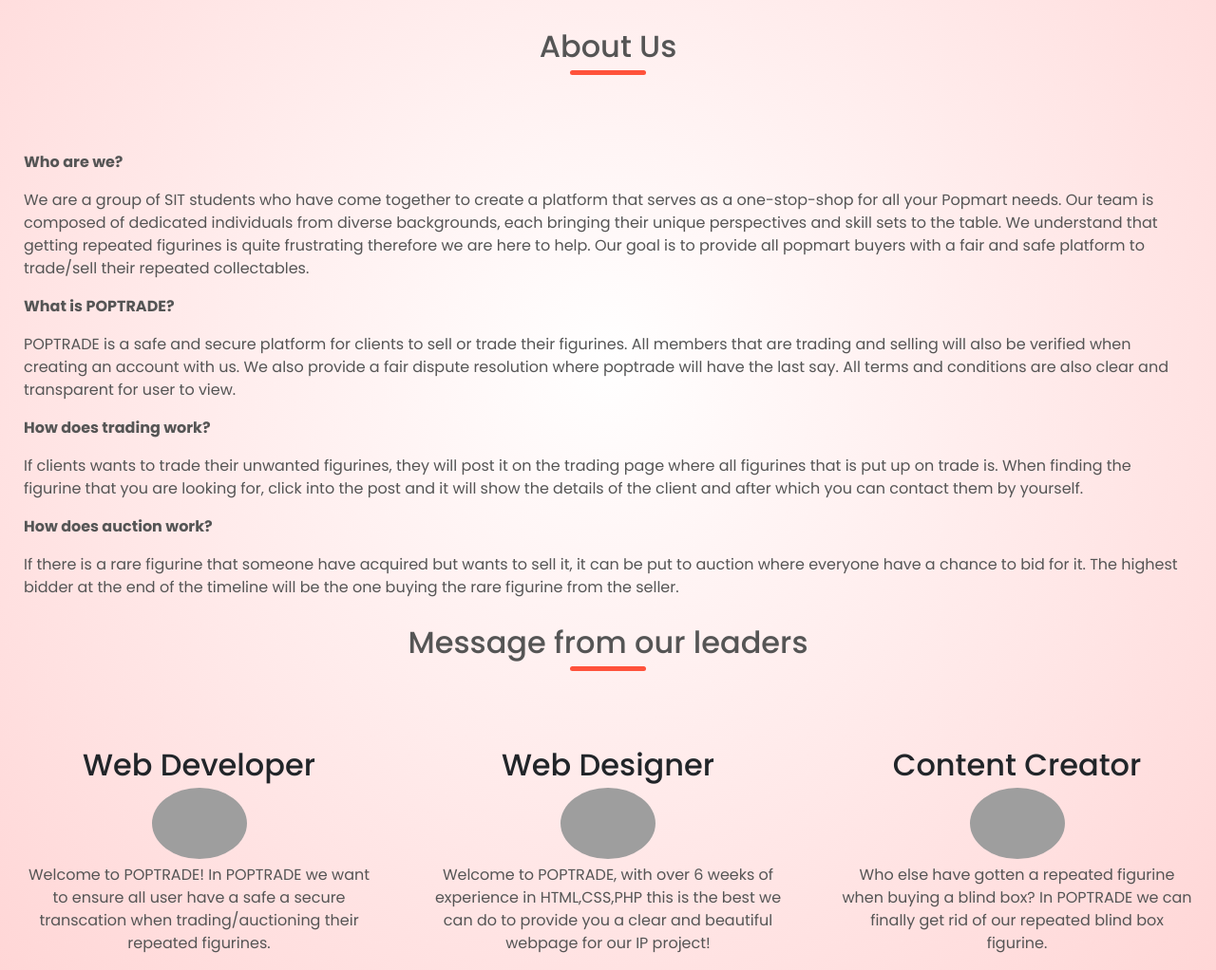
After one commit to hk2k1/POP-Trade, a Flask app: page /aboutus in a window 1280 px wide. The commit adds this page. Shown: the part 261-1283 px from the top of the page at 95% size. Run offline with Flask 2, Linux system fonts and the light colour scheme; parts of the project's set-up code (start-up, migrations or seed data) failed here and were passed over; grey boxes are pictures that could not be loaded.

Commit message:
updated about us page
- updated css format (about us)
- html aboaut us
privacy (not done)

```diff
--- /dev/null
+++ b/TLM2008_Project/Templates/aboutus.html
@@ -0,0 +1,39 @@
+{% extends 'base.html' %}
+{% block header %}
+<title>About us</title>
+{% endblock%}
+
+{%block content %}
+    <h2 class="title">About Us</h2>
+        <p class="bold">Who are we?</p>
+        <p>We are a group of SIT students who have come together to create a platform that serves as a one-stop-shop for all your Popmart needs. Our team is composed of dedicated individuals from diverse backgrounds, each bringing their unique perspectives and skill sets to the table. We understand that getting repeated figurines is quite frustrating therefore we are here to help. Our goal is to provide all popmart buyers with a fair and safe platform to trade/sell their repeated collectables.</p>
+        <p class="bold">What is POPTRADE?</p>
+        <p>POPTRADE is a safe and secure platform for clients to sell or trade their figurines. All members that are trading and selling will also be verified when creating an account with us. We also provide a fair dispute resolution where poptrade will have the last say. All terms and conditions are also clear and transparent for user to view.</p>
+        <p class="bold">How does trading work?</p>
+        <p>If clients wants to trade their unwanted figurines, they will post it on the trading page where all figurines that is put up on trade is. When finding the figurine that you are looking for, click into the post and it will show the details of the client and after which you can contact them by yourself.</p>
+        <p class="bold">How does auction work?</p>
+        <p>If there is a rare figurine that someone have acquired but wants to sell it, it can be put to auction where everyone have a chance to bid for it. The highest bidder at the end of the timeline will be the one buying the rare figurine from the seller.</p>
+
+    <h2 class="title">Message from our leaders</h2>
+
+
+  <body>
+    <div class="container1">
+      <div class="box1">
+          <h2>Web Developer</h2>
+          <img src="{{ url_for('static', filename='/img/POPtrade/WHAT_I_USED/photo_2023-02-14_12-59-19.jpg') }}">
+              <p>Welcome to POPTRADE! In POPTRADE we want to ensure all user have a safe a secure transcation when trading/auctioning their repeated figurines.</p>
+      </div>
+      <div class="box1">
+         <h2>Web Designer</h2>
+          <img src="{{ url_for('static', filename='/img/POPtrade/WHAT_I_USED/photo_2023-02-14_12-59-19.jpg') }}">
+        <p>Welcome to POPTRADE, with over 6 weeks of experience in HTML,CSS,PHP this is the best we can do to provide you a clear and beautiful webpage for our IP project!</p>
+      </div>
+      <div class="box1">
+         <h2>Content Creator</h2>
+          <img src="{{ url_for('static', filename='/img/POPtrade/WHAT_I_USED/photo_2023-02-14_12-59-19.jpg') }}">
+        <p>Who else have gotten a repeated figurine when buying a blind box? In POPTRADE we can finally get rid of our repeated blind box figurine.</p>
+      </div>
+    </div>
+  </body>
+{% endblock%}
--- a/TLM2008_Project/Templates/base.html
+++ b/TLM2008_Project/Templates/base.html
@@ -76,7 +76,7 @@
                         <li> <a href="">Marketplace</a></li>
                         <li><a href="/auction">Auction</a></li>
                         <li> <a href="">Favourites</a></li>
-                        <li><a href="">About Us</a></li>
+                        <li><a href="/aboutus">About Us</a></li>
                         {% if g.user %}
                             <li><span>{{ g.user['username'] }}</span>
                             <li><a href="/auth/logout">Log Out</a>
--- a/TLM2008_Project/routes.py
+++ b/TLM2008_Project/routes.py
@@ -25,7 +25,9 @@
 @main.route("/register")
 def register():
     return render_template("/auth/register.html")
-
+@main.route("/aboutus")
+def aboutus():
+    return render_template("/aboutus.html")
 #db.init_app(main)
 
 
--- a/TLM2008_Project/static/css/style.css
+++ b/TLM2008_Project/static/css/style.css
@@ -262,3 +262,33 @@
     text-align: center;
     padding: 10px; 20px;
 }
+/* About us page */
+ .container1 {
+        display: flex;
+        justify-content: space-between;
+      }
+
+      .box1 {
+        width: 30%;
+        text-align: center;
+      }
+
+      .box1 img {
+        width: 100px;
+        height: auto;
+        border-radius:50%;
+      }
+
+      .box1 h2 {
+        margin-top: 0;
+        margin-bottom: 5px;
+      }
+
+      .box1 p {
+        margin-top: 5px;
+      }
+
+      .bold {
+        font-weight: bold;
+      }
+ /******************************/
```
Also changed, not shown: TLM2008_Project/Templates/privacypolicy.html (added, +10 -0 lines), 13 other files.
